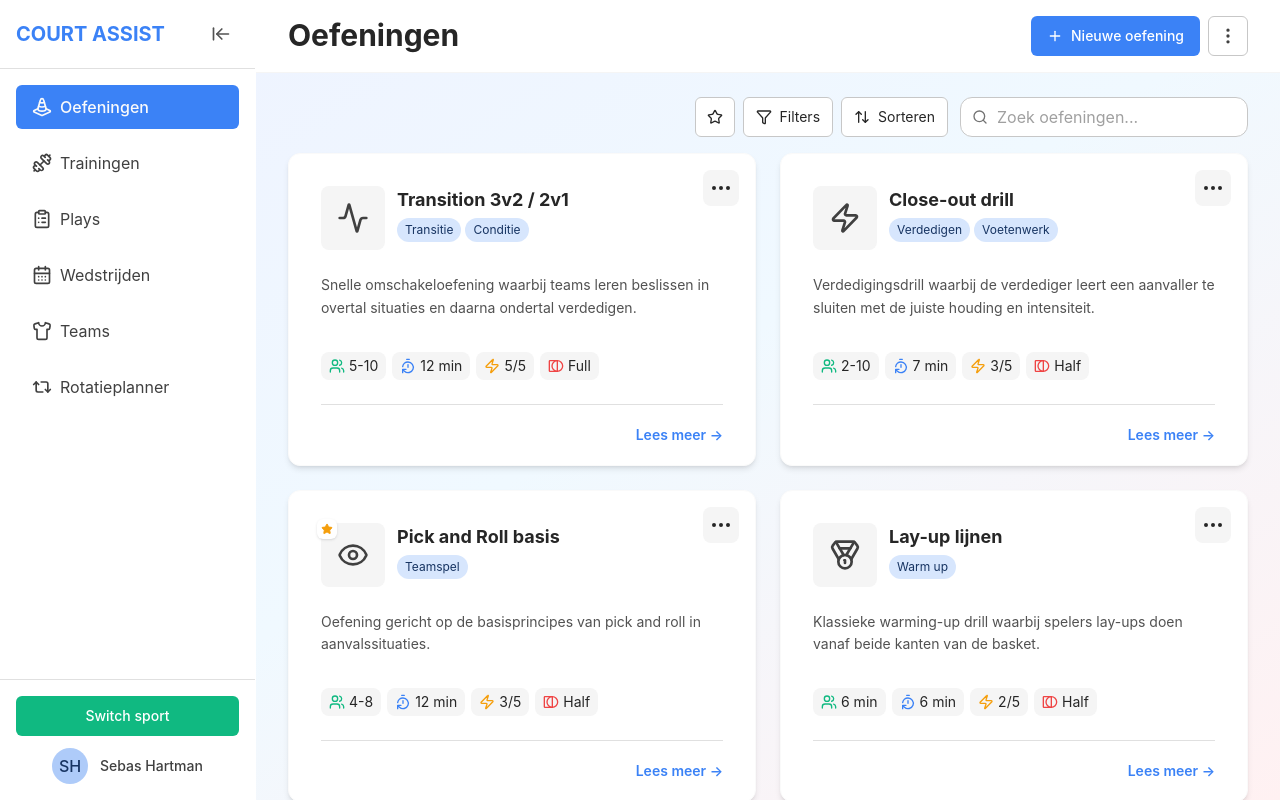
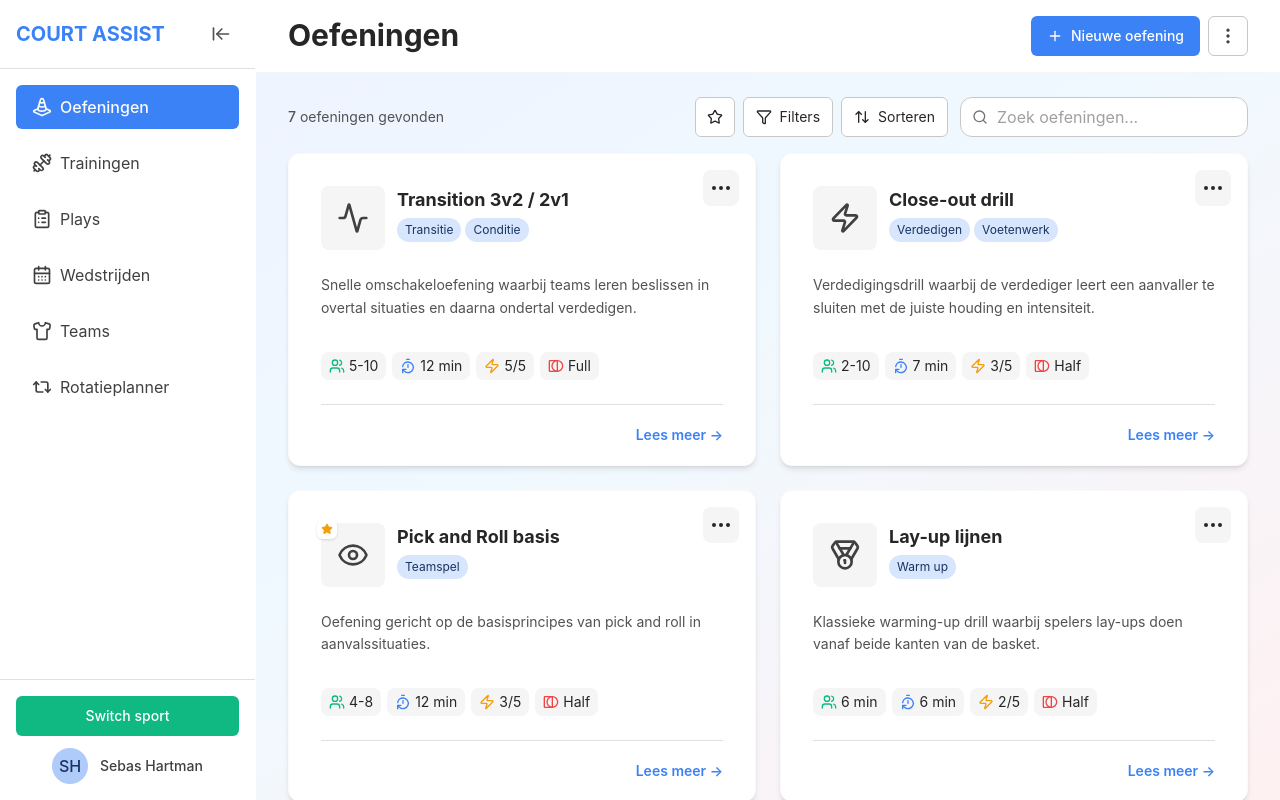
Before and after one commit to SebasJH/court-assist, a Vue app: page /oefeningen in a window 1280 px wide. Built offline with nearby package versions, Linux system fonts and the light colour scheme.

Commit message:
Updated pagination styling

```diff
--- a/src/components/Pagination.vue
+++ b/src/components/Pagination.vue
@@ -1,7 +1,7 @@
 <template>
   <div class="flex items-center justify-center gap-2 select-none">
     <button
-      class="px-3 h-9 rounded-md border border-gray-300 bg-white text-sm text-gray-800 disabled:opacity-50 disabled:cursor-not-allowed hover:bg-gray-50"
+      class="px-3 h-9 rounded-md border bg-white hover:bg-gray-50 border-gray-300 text-gray-800  dark:bg-gray-700 hover:dark:bg-gray-600  dark:border-gray-700 dark:text-gray-50 text-sm disabled:opacity-50 disabled:cursor-not-allowed"
       :disabled="page <= 1"
       @click="goPrev"
       aria-label="Vorige pagina"
@@ -10,7 +10,7 @@
     </button>
 
     <!-- Mobile: compact indicator -->
-    <div class="md:hidden text-sm text-gray-600 px-2">
+    <div class="md:hidden text-sm text-gray-600 dark:text-gray-50 px-2">
       Pagina {{ page }} / {{ pageCount }}
     </div>
 
@@ -20,7 +20,7 @@
         v-for="p in pageCount"
         :key="p"
         class="px-3 h-9 rounded-md border text-sm"
-        :class="p === page ? 'bg-blue-500 border-blue-500 text-white' : 'bg-white border-gray-300 text-gray-800 hover:bg-blue-50'"
+        :class="p === page ? 'bg-blue-500 border-blue-500 text-white' : 'bg-white hover:bg-gray-50 border-gray-300 text-gray-800  dark:bg-gray-700 hover:dark:bg-gray-600  dark:border-gray-700 dark:text-gray-50'"
         @click="setPage(p)"
         :aria-current="p === page ? 'page' : 'false'"
       >
@@ -29,7 +29,7 @@
     </div>
 
     <button
-      class="px-3 h-9 rounded-md border border-gray-300 bg-white text-sm text-gray-800 disabled:opacity-50 disabled:cursor-not-allowed hover:bg-gray-50"
+      class="px-3 h-9 rounded-md border bg-white hover:bg-gray-50 border-gray-300 text-gray-800  dark:bg-gray-700 hover:dark:bg-gray-600  dark:border-gray-700 dark:text-gray-50 text-sm disabled:opacity-50 disabled:cursor-not-allowed"
       :disabled="page >= pageCount"
       @click="goNext"
       aria-label="Volgende pagina"
--- a/src/views/ExercisePage.vue
+++ b/src/views/ExercisePage.vue
@@ -93,8 +93,13 @@
 
   <div class="container mx-auto px-4 py-6">
 
-    <!-- Top controls component -->
+    <!-- Top controls row with results count -->
+    <div class="mb-4 flex flex-col md:flex-row md:items-center md:justify-between gap-3">
+      <div class="text-sm text-gray-600 dark:text-gray-300 order-2 md:order-1">
+        <span class="font-medium">{{ sorted.length }}</span> {{ sorted.length === 1 ? 'oefening' : 'oefeningen' }} gevonden
+      </div>
       <ExercisesTopControls
+          class="!mb-0 order-1 md:order-2 flex-1"
           :q="q"
           :favorites="filter.favorites"
           :showFilters="showFilters"
@@ -109,6 +114,7 @@
           @update:sortDir="val => sortDir = val"
           @update:viewMode="setViewMode"
       />
+    </div>
 
     <!-- Filters drawer -->
     <modal :open="showFilters" @close="showFilters = false" :drawer="true" side="right" drawerWidthClass="max-w-lg"
```
Lines whose indentation alone changed are shown as unchanged.
